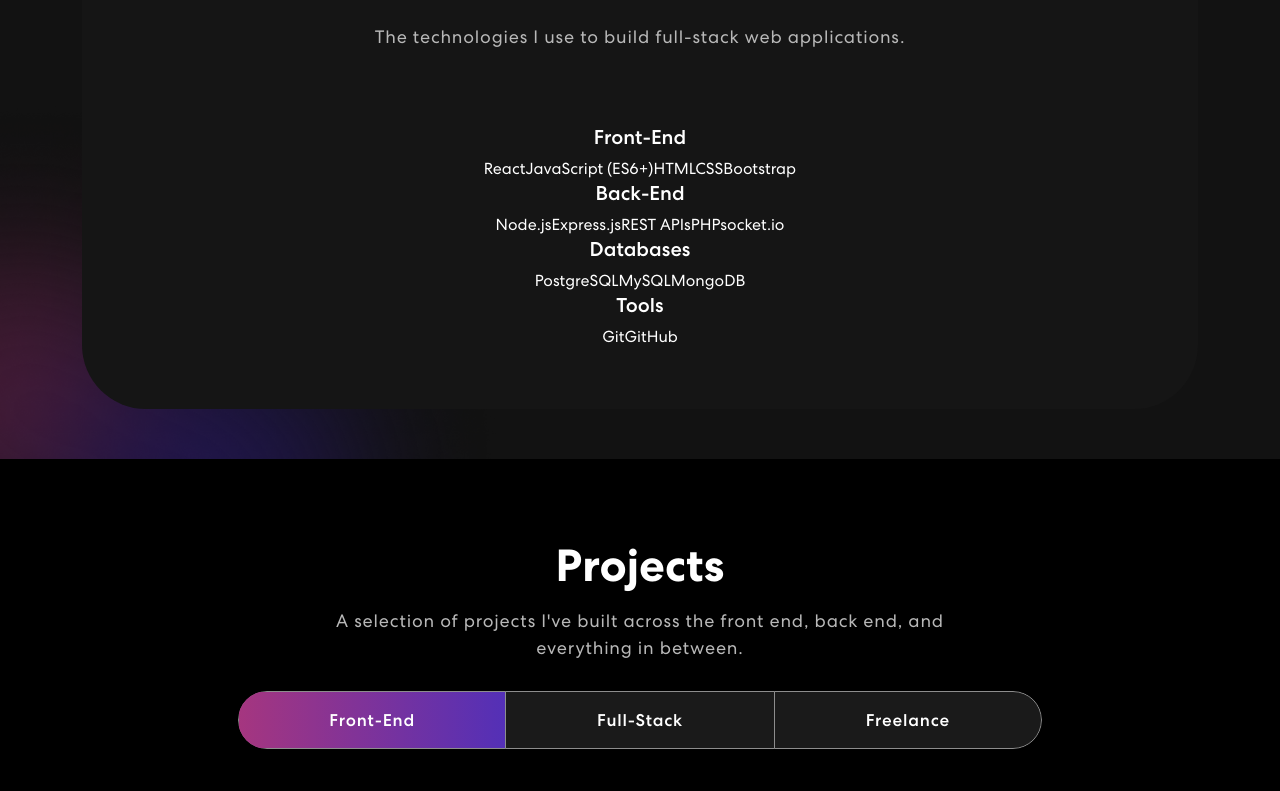
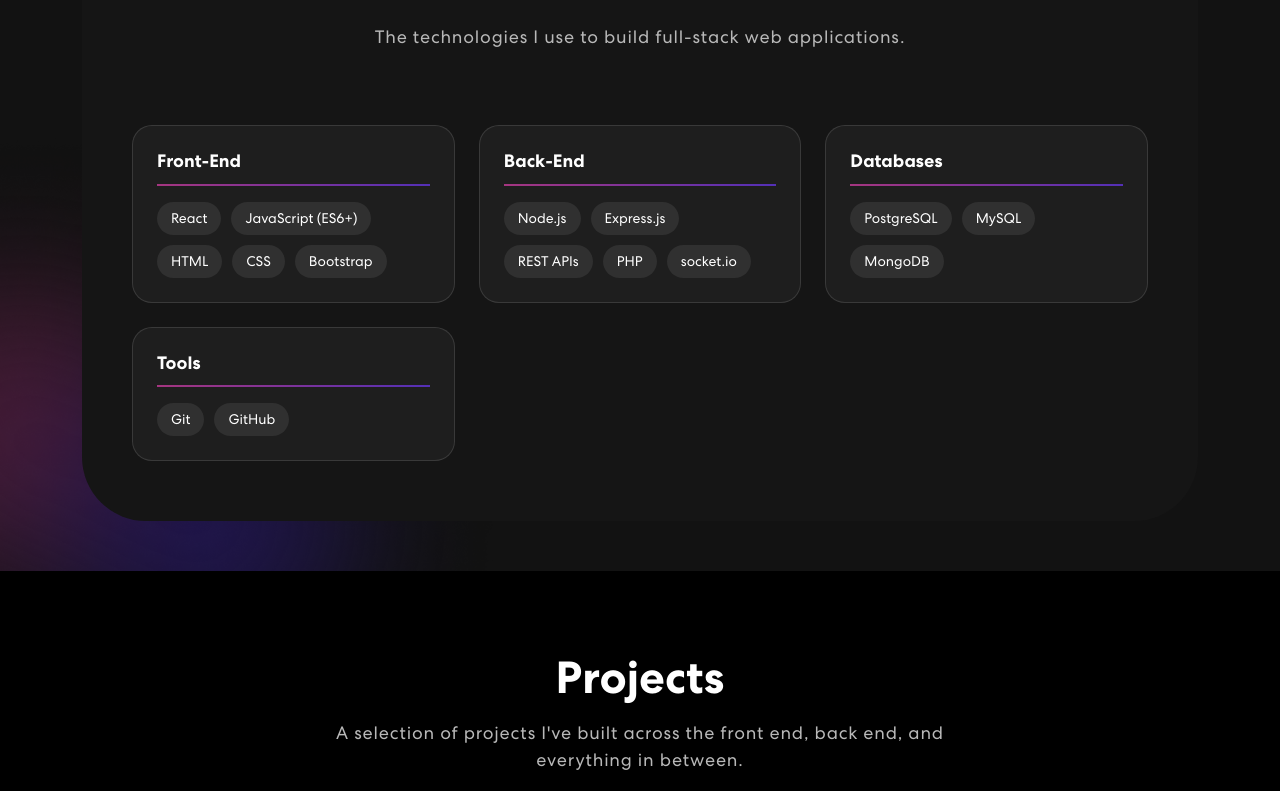
Before and after one commit to Maryamalkurd/frontPages_portfolio-, a React (Create React App) app: page / in a window 1280 px wide. Shown: the part 829-1620 px from the top of the page. Built offline with nearby package versions, Linux system fonts and the light colour scheme.

Commit message:
Update App.css

```diff
--- a/src/App.css
+++ b/src/App.css
@@ -747,6 +747,44 @@ nav.navbar .navbar-toggler[aria-expanded="true"] .navbar-toggler-icon {
 }
 .detail-btn:hover { opacity: 0.85; color: #fff; }
 .detail-btn-outline { background: transparent; border-color: #fff; }
+/************ Skills (grouped tags) ************/
+.skill-groups {
+  display: grid;
+  grid-template-columns: repeat(auto-fit, minmax(240px, 1fr));
+  gap: 24px;
+  text-align: left;
+}
+.skill-group {
+  background: rgba(255, 255, 255, 0.04);
+  border: 1px solid rgba(255, 255, 255, 0.12);
+  border-radius: 20px;
+  padding: 24px;
+  transition: border-color 0.3s ease-in-out, transform 0.3s ease-in-out;
+}
+.skill-group:hover {
+  border-color: #AA367C;
+  transform: translateY(-4px);
+}
+.skill-group h5 {
+  font-size: 18px;
+  font-weight: 700;
+  margin-bottom: 16px;
+  padding-bottom: 12px;
+  border-bottom: 2px solid transparent;
+  border-image: linear-gradient(90.21deg, #AA367C -5.91%, #4A2FBD 111.58%) 1;
+}
+.skill-tags {
+  display: flex;
+  flex-wrap: wrap;
+  gap: 10px;
+}
+.skill-tags span {
+  padding: 6px 14px;
+  border-radius: 30px;
+  font-size: 14px;
+  background: rgba(255, 255, 255, 0.08);
+  color: #fff;
+}
 
 @media (max-width: 767px) {
   .project p { width: 90%; }
```
